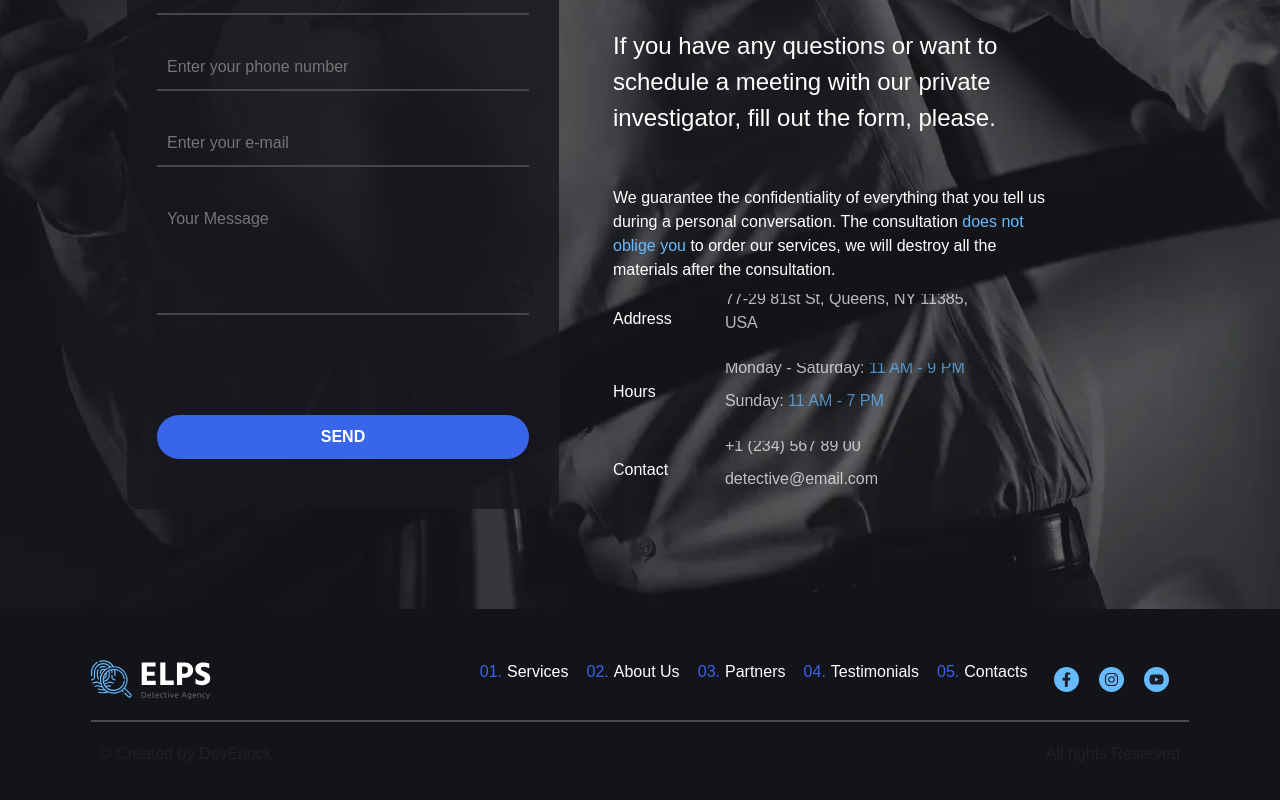
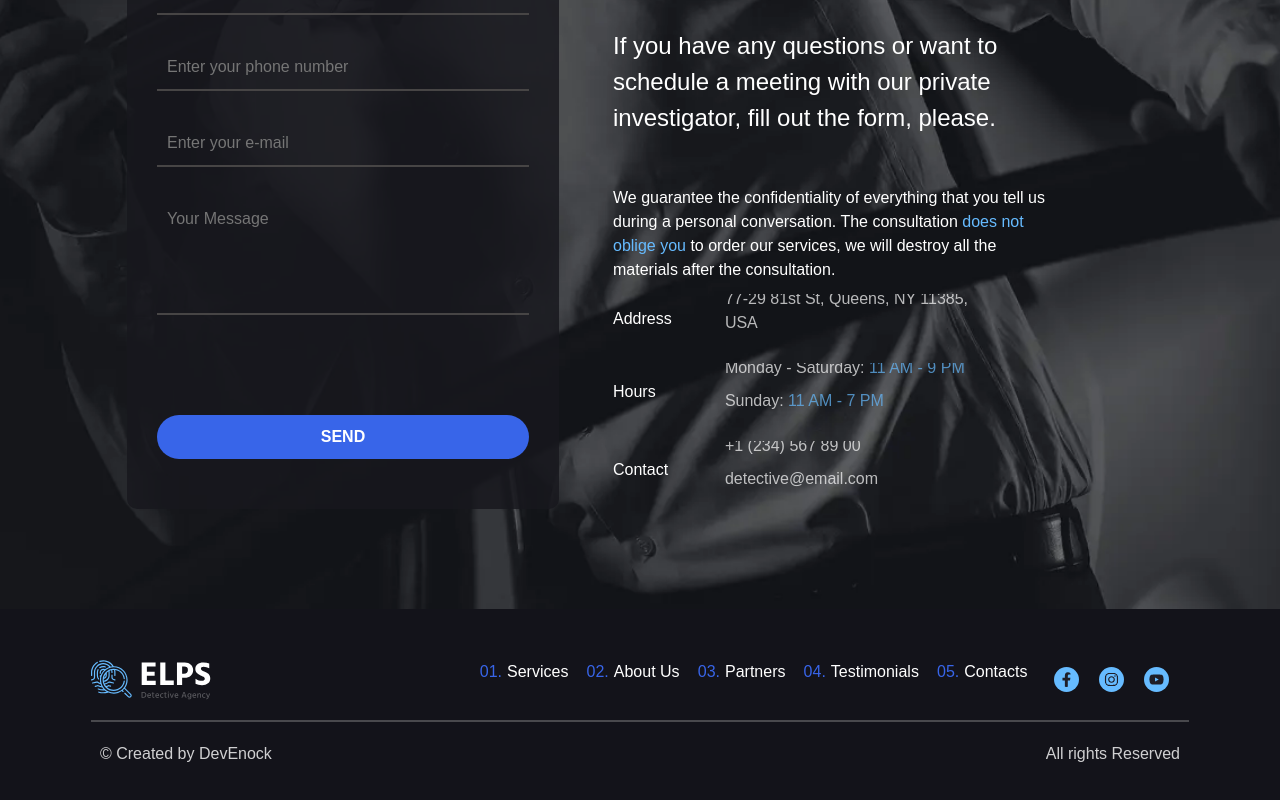
Before and after one commit to Trend20/Detective-Agency, a React (Create React App) app: page / in a window 1280 px wide. Shown: the part 5943-6743 px from the top of the page. Built offline with nearby package versions, Linux system fonts and the light colour scheme; a web font is replaced by a local one.

Commit message:
footer fix

```diff
--- a/src/components/Footer/Footer.css
+++ b/src/components/Footer/Footer.css
@@ -90,6 +90,7 @@
 .footer-text p{
   font-size: 1rem;
   opacity: .8;
+  color: #ffff;
 }
 
 
```
